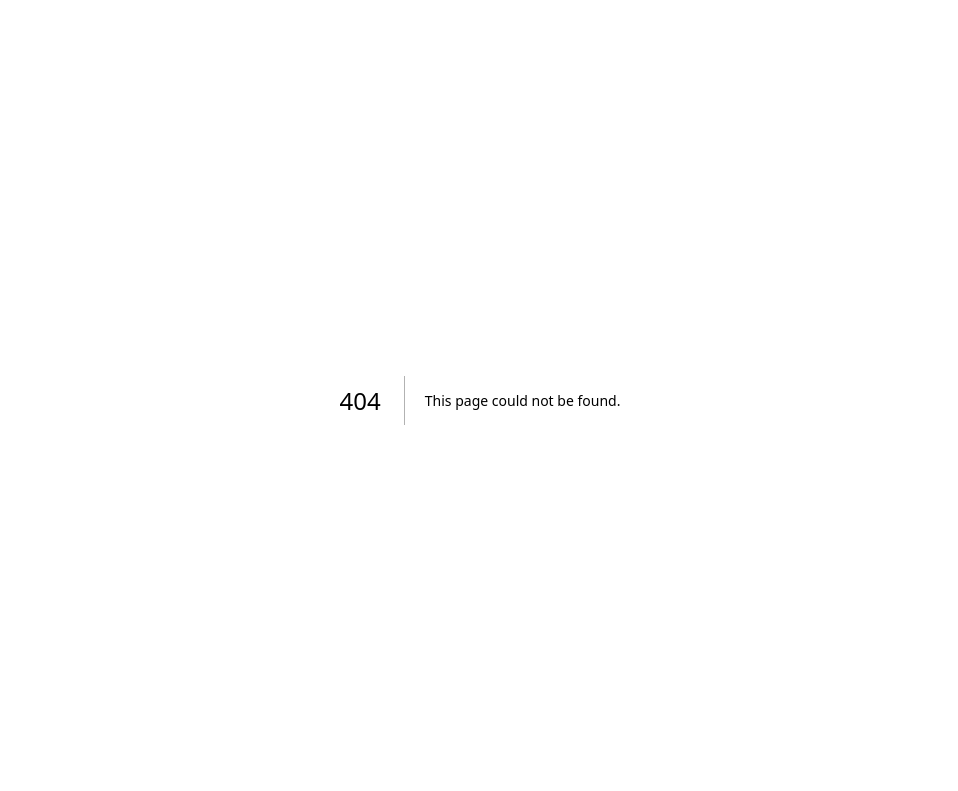
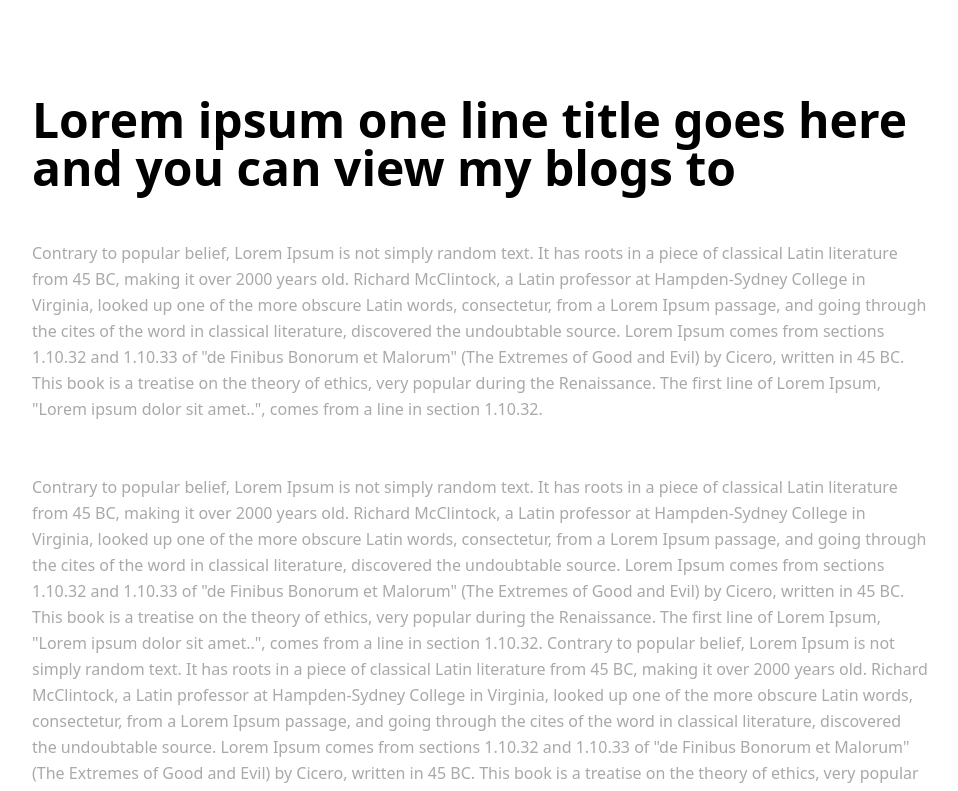
Before and after one commit to a-s-t-e-y-a/portfoliov2, a Next.js app: page /blog/1 in a window 1280 px wide. Before the commit this address had no page. Shown: the top 791 px of the page, without its empty margins (160-1118 px from the left). Built offline with nearby package versions, Linux system fonts and the light colour scheme.

Commit message:
:fire: FEAT : blog page and blog page showcase added

```diff
--- /dev/null
+++ b/src/components/blogs/heading.js
@@ -0,0 +1,22 @@
+export default function Heading() {
+  return (
+    <>
+      <div className="my-24">
+        <div className=" text-7xl flex justify-center font-medium mb-12">
+          Blogs
+        </div>
+        <div className="flex justify-center gap-4 text-gray-landing">
+          <div>
+            <a href="https://github.com/a-s-t-e-y-a">Github</a>
+          </div>
+          <div>
+            <a href="https://reddit.com/krishnoit">Reddit</a>
+          </div>
+          <div>
+            <a href="https://instagram.com/krishnoit">Instagram</a>
+          </div>
+        </div>
+      </div>
+    </>
+  );
+}
--- /dev/null
+++ b/src/components/blogs/showcase_item.js
@@ -0,0 +1,33 @@
+export default function ShowcaseBlog() {
+  return (
+    <>
+      <div className="flex justify-center mt-12">
+        <div className="max-w-3xl border-b-2 pb-2 border-gray-landing">
+          <div className="text-2xl mb-8">
+            <a> Lorem ipsum one line title goes here and you can view my blogs to</a>
+          </div>
+          <div className="text-gray-landing">
+            Lorem Ipsum is simply dummy text of the printing and typesetting
+            industry. Lorem Ipsum has been the industry's standard dummy text
+            ever since the 1500s, when an unknown printer took a galley of type
+            and scrambled it
+          </div>
+        </div>
+      </div>
+      <div className="flex justify-center mt-12">
+        <div className="max-w-3xl border-b-2 pb-2 border-gray-landing">
+          <div className="text-2xl mb-8">
+            Lorem ipsum one line title goes here and you can view my blogs to
+          </div>
+          <div className="text-gray-landing">
+            Lorem Ipsum is simply dummy text of the printing and typesetting
+            industry. Lorem Ipsum has been the industry's standard dummy text
+            ever since the 1500s, when an unknown printer took a galley of type
+            and scrambled it
+          </div>
+        </div>
+      </div>
+
+    </>
+  );
+}
--- a/src/components/landing_page/Navbar.js
+++ b/src/components/landing_page/Navbar.js
@@ -2,6 +2,7 @@ import { useIsMedium } from "@/hooks/customQuery";
 import { Roboto } from "@next/font/google";
 import styles from "@/styles/Home.module.css";
 import { motion } from "framer-motion";
+import Link from 'next/link'
 const barlow = Roboto({
   weight: "700",
   subsets: ["latin"],
@@ -33,8 +34,8 @@ export default function Navbar() {
           <div className="flex justify-center ">
             <zdiv animate={{ x: [400, 0] }} transition={{ duration: 1 }}>
               <div>
-                <a
-                  href="#"
+                <Link
+                  href="/blogs"
                   className={`${styles.cta2} mt-12 flex text-xs items-center`}
                 >
                   <span>Blogs</span>
@@ -42,7 +43,7 @@ export default function Navbar() {
                     <path d="M1,5 L11,5"></path>
                     <polyline points="8 1 12 5 8 9"></polyline>
                   </svg>
-                </a>
+                </Link>
               </div>
             </zdiv>
             <zdiv animate={{ x: [300, 0] }} transition={{ duration: 1 }}>
--- /dev/null
+++ b/src/pages/blog/[id].js
@@ -0,0 +1,111 @@
+export default function BlogPage() {
+  return (
+    <>
+      <div className="flex justify-center my-24">
+        <div className="max-w-4xl">
+          <div className="text-5xl font-bold">
+            Lorem ipsum one line title goes here and you can view my blogs to
+          </div>
+          <div className="mt-12 text-gray-landing leading-relaxed">
+            Contrary to popular belief, Lorem Ipsum is not simply random text.
+            It has roots in a piece of classical Latin literature from 45 BC,
+            making it over 2000 years old. Richard McClintock, a Latin professor
+            at Hampden-Sydney College in Virginia, looked up one of the more
+            obscure Latin words, consectetur, from a Lorem Ipsum passage, and
+            going through the cites of the word in classical literature,
+            discovered the undoubtable source. Lorem Ipsum comes from sections
+            1.10.32 and 1.10.33 of "de Finibus Bonorum et Malorum" (The Extremes
+            of Good and Evil) by Cicero, written in 45 BC. This book is a
+            treatise on the theory of ethics, very popular during the
+            Renaissance. The first line of Lorem Ipsum, "Lorem ipsum dolor sit
+            amet..", comes from a line in section 1.10.32.
+            <br>
+            </br>
+            <br>
+            </br>
+            <br>
+            </br>
+            Contrary to popular belief, Lorem Ipsum is not simply random text.
+            It has roots in a piece of classical Latin literature from 45 BC,
+            making it over 2000 years old. Richard McClintock, a Latin professor
+            at Hampden-Sydney College in Virginia, looked up one of the more
+            obscure Latin words, consectetur, from a Lorem Ipsum passage, and
+            going through the cites of the word in classical literature,
+            discovered the undoubtable source. Lorem Ipsum comes from sections
+            1.10.32 and 1.10.33 of "de Finibus Bonorum et Malorum" (The Extremes
+            of Good and Evil) by Cicero, written in 45 BC. This book is a
+            treatise on the theory of ethics, very popular during the
+            Renaissance. The first line of Lorem Ipsum, "Lorem ipsum dolor sit
+            amet..", comes from a line in section 1.10.32.
+            Contrary to popular belief, Lorem Ipsum is not simply random text.
+            It has roots in a piece of classical Latin literature from 45 BC,
+            making it over 2000 years old. Richard McClintock, a Latin professor
+            at Hampden-Sydney College in Virginia, looked up one of the more
+            obscure Latin words, consectetur, from a Lorem Ipsum passage, and
+            going through the cites of the word in classical literature,
+            discovered the undoubtable source. Lorem Ipsum comes from sections
+            1.10.32 and 1.10.33 of "de Finibus Bonorum et Malorum" (The Extremes
+            of Good and Evil) by Cicero, written in 45 BC. This book is a
+            treatise on the theory of ethics, very popular during the
+            Renaissance. The first line of Lorem Ipsum, "Lorem ipsum dolor sit
+            amet..", comes from a line in section 1.10.32.
+            <br>
+            </br>
+            <br>
+            </br>
+            <br>
+            </br>
+            Contrary to popular belief, Lorem Ipsum is not simply random text.
+            It has roots in a piece of classical Latin literature from 45 BC,
+            making it over 2000 years old. Richard McClintock, a Latin professor
+            at Hampden-Sydney College in Virginia, looked up one of the more
+            obscure Latin words, consectetur, from a Lorem Ipsum passage, and
+            going through the cites of the word in classical literature,
+            discovered the undoubtable source. Lorem Ipsum comes from sections
+            1.10.32 and 1.10.33 of "de Finibus Bonorum et Malorum" (The Extremes
+            of Good and Evil) by Cicero, written in 45 BC. This book is a
+            treatise on the theory of ethics, very popular during the
+            Renaissance. The first line of Lorem Ipsum, "Lorem ipsum dolor sit
+            amet..", comes from a line in section 1.10.32.
+            Contrary to popular belief, Lorem Ipsum is not simply random text.
+            It has roots in a piece of classical Latin literature from 45 BC,
+            making it over 2000 years old. Richard McClintock, a Latin professor
+            at Hampden-Sydney College in Virginia, looked up one of the more
+            obscure Latin words, consectetur, from a Lorem Ipsum passage, and
+            going through the cites of the word in classical literature,
+            discovered the undoubtable source. Lorem Ipsum comes from sections
+            1.10.32 and 1.10.33 of "de Finibus Bonorum et Malorum" (The Extremes
+            of Good and Evil) by Cicero, written in 45 BC. This book is a
+            treatise on the theory of ethics, very popular during the
+            Renaissance. The first line of Lorem Ipsum, "Lorem ipsum dolor sit
+            amet..", comes from a line in section 1.10.32.
+            Contrary to popular belief, Lorem Ipsum is not simply random text.
+            It has roots in a piece of classical Latin literature from 45 BC,
+            making it over 2000 years old. Richard McClintock, a Latin professor
+            at Hampden-Sydney College in Virginia, looked up one of the more
+            obscure Latin words, consectetur, from a Lorem Ipsum passage, and
+            going through the cites of the word in classical literature,
+            discovered the undoubtable source. Lorem Ipsum comes from sections
+            1.10.32 and 1.10.33 of "de Finibus Bonorum et Malorum" (The Extremes
+            of Good and Evil) by Cicero, written in 45 BC. This book is a
+            treatise on the theory of ethics, very popular during the
+            Renaissance. The first line of Lorem Ipsum, "Lorem ipsum dolor sit
+            amet..", comes from a line in section 1.10.32.
+            Contrary to popular belief, Lorem Ipsum is not simply random text.
+            It has roots in a piece of classical Latin literature from 45 BC,
+            making it over 2000 years old. Richard McClintock, a Latin professor
+            at Hampden-Sydney College in Virginia, looked up one of the more
+            obscure Latin words, consectetur, from a Lorem Ipsum passage, and
+            going through the cites of the word in classical literature,
+            discovered the undoubtable source. Lorem Ipsum comes from sections
+            1.10.32 and 1.10.33 of "de Finibus Bonorum et Malorum" (The Extremes
+            of Good and Evil) by Cicero, written in 45 BC. This book is a
+            treatise on the theory of ethics, very popular during the
+            Renaissance. The first line of Lorem Ipsum, "Lorem ipsum dolor sit
+            amet..", comes from a line in section 1.10.32.
+          </div>
+        </div>
+      </div>
+    </>
+  );
+}
--- /dev/null
+++ b/src/pages/blogs.js
@@ -0,0 +1,12 @@
+import Heading from "@/components/blogs/heading";
+import ShowcaseBlog from "@/components/blogs/showcase_item";
+import Showcase from "@/components/landing_page/ShowCase";
+
+export default function Blog(){
+    return(
+        <>
+        <Heading/>
+            <ShowcaseBlog/>
+        </>
+    )
+}
```
